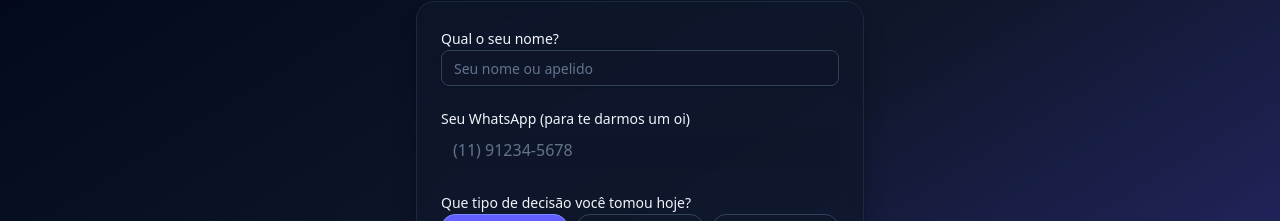
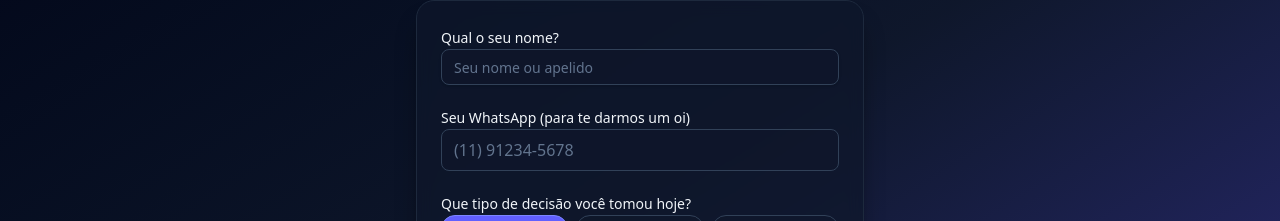
Before and after one commit to lemessilva/cellapp-sistema, a Next.js app: page /decisao in a window 1280 px wide. Shown: the part 200-421 px from the top of the page. Built offline with nearby package versions, Linux system fonts and the light colour scheme; no server answers; the database is empty.

Commit message:
fix(decisao): borda visivel no input de whatsapp

```diff
--- a/app/decisao/page.tsx
+++ b/app/decisao/page.tsx
@@ -139,7 +139,7 @@ export default function DecisionPage() {
                   value={phone}
                   onChange={e => setPhone(e.target.value)}
                   required
-                  className="bg-slate-900/60 border-slate-700 text-slate-100 placeholder:text-slate-500 focus:border-indigo-400 focus:ring-indigo-400 w-full px-3 py-2 rounded-md"
+                  className="bg-slate-900/60 border border-slate-700 text-slate-100 placeholder:text-slate-500 focus:border-indigo-400 focus:ring-indigo-400 w-full px-3 py-2 rounded-md"
                 />
               </motion.div>
 
```
